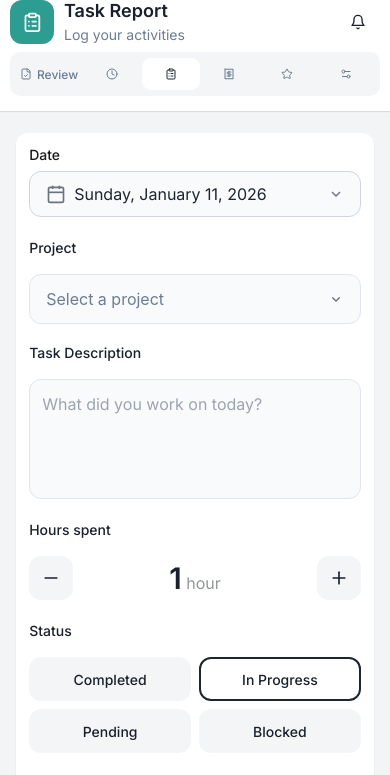
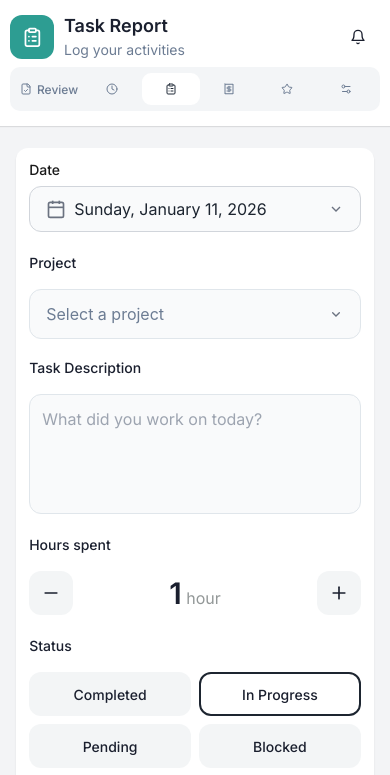
Before and after one commit to Aniamaka-somto/Asoro-Task-tab, a React (Vite) app: page / in a window 390 px wide. Shown: the top 775 px of the page. Built offline with nearby package versions, Linux system fonts and the light colour scheme.

Commit message:
more resposiveness problems but hopefully fixed this time

```diff
--- a/src/App.css
+++ b/src/App.css
@@ -426,9 +426,7 @@ textarea::-webkit-scrollbar-thumb:hover {
     content: "Review";
     font-size: 0.75rem;
   }
-  .header {
-    padding-top: 0;
-  }
+
   .heading {
     padding: 0 0;
   }
```
